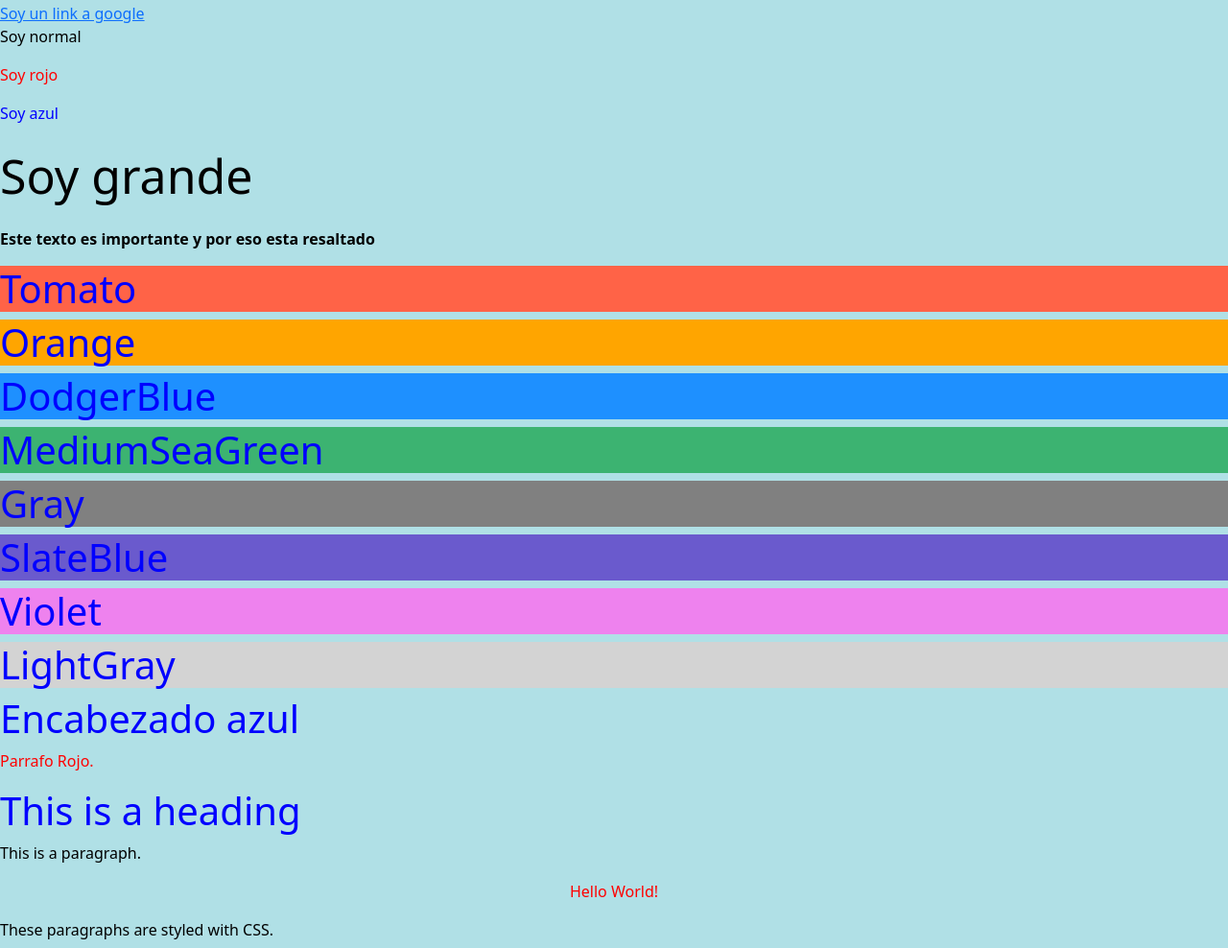
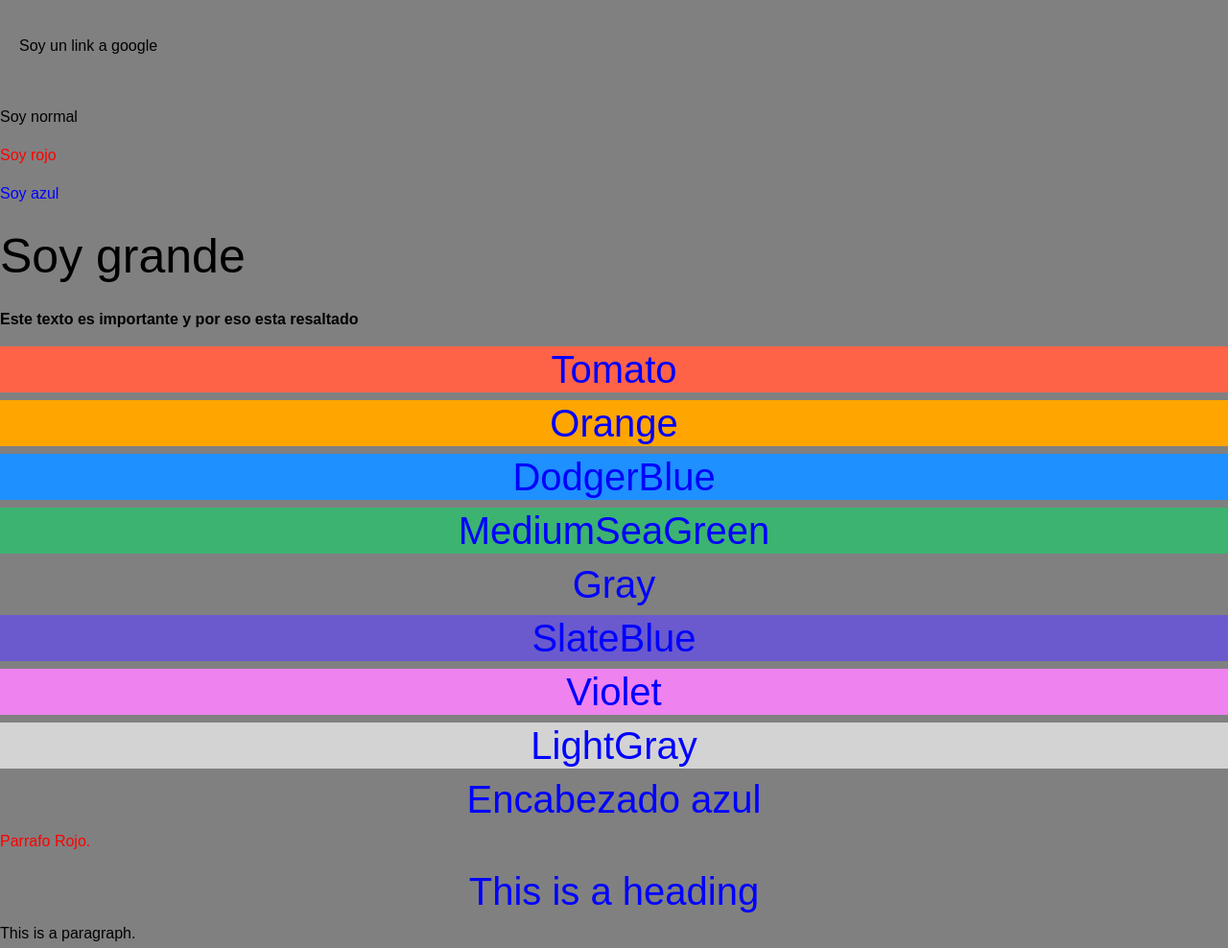
Before and after one commit to jesuschapulin/learnHTML, a plain HTML site: page index.html in a window 1280 px wide. Shown: the part 568-1556 px from the top of the page at 96% size. Drawn offline with nearby package versions, Linux system fonts and the light colour scheme.

Commit message:
Se agregó un archivo .css y se cambiaron algunos estilos

```diff
--- /dev/null
+++ b/estilos.css
@@ -0,0 +1,82 @@
+ #para1 {color: red;text-align: center;}
+body{background-color: gray; font-family: sans-serif;}
+h1{ color: blue;}
+p {color: black;}
+
+#parrafo-esp{
+    /*font-size: 1.5em;
+    font-weight: bold;*/
+    color: red;
+}
+
+
+#header-esp{
+    color: blue;
+}
+
+
+
+#Tomato{
+ background-color:Tomato;
+}
+
+#Orange{
+ background-color:Orange;
+}
+
+#DodgerBlue{
+ background-color:DodgerBlue;
+}
+
+#MediumSeaGreen{
+ background-color:MediumSeaGreen;
+}
+
+
+#Gray{
+ background-color:Gray;
+}
+
+
+#SlateBlue{
+ background-color:SlateBlue;
+}
+
+#Violet{
+    background-color:Violet;
+}
+
+#LightGray{
+    background-color:LightGray;
+
+}
+
+h1{
+    text-align: center;
+}
+
+div h2{
+    color: blue;
+}
+
+
+a, img{
+    display: block;
+}
+
+
+
+a{
+    margin: 50px 20px;
+    text-decoration: none;
+    color: black;
+}
+
+a:hover{
+    color: aqua;
+}
+
+img{
+    width: 70%
+    margin: auto;
+}
--- a/index.html
+++ b/index.html
@@ -7,6 +7,7 @@
     <script src="https://cdn.jsdelivr.net/npm/bootstrap@5.3.1/dist/js/bootstrap.bundle.min.js" integrity="sha384-HwwvtgBNo3bZJJLYd8oVXjrBZt8cqVSpeBNS5n7C8IVInixGAoxmnlMuBnhbgrkm" crossorigin="anonymous"></script>
     <script src="https://code.jquery.com/jquery-3.7.1.js" integrity="sha256-eKhayi8LEQwp4NKxN+CfCh+3qOVUtJn3QNZ0TciWLP4=" crossorigin="anonymous"></script>
     <title>Primeros pasos</title>
+    <link rel="stylesheet" href="estilos.css">
 </head>
 <body>
     <h1>Hola mundo</h1>
@@ -43,32 +44,26 @@
 
 <body>
 
-    <h1 style="background-color:Tomato;">Tomato</h1>
-    <h1 style="background-color:Orange;">Orange</h1>
-    <h1 style="background-color:DodgerBlue;">DodgerBlue</h1>
-    <h1 style="background-color:MediumSeaGreen;">MediumSeaGreen</h1>
-    <h1 style="background-color:Gray;">Gray</h1>
-    <h1 style="background-color:SlateBlue;">SlateBlue</h1>
-    <h1 style="background-color:Violet;">Violet</h1>
-    <h1 style="background-color:LightGray;">LightGray</h1>
+    <h1 id="Tomato">Tomato</h1>
+    <h1 id="Orange">Orange</h1>
+    <h1 id="DodgerBlue">DodgerBlue</h1>
+    <h1 id="MediumSeaGreen">MediumSeaGreen</h1>
+    <h1 id="Gray">Gray</h1>
+    <h1 id="SlateBlue">SlateBlue</h1>
+    <h1 id="Violet">Violet</h1>
+    <h1 id="LightGray">LightGray</h1>
 
 </body>
 
 <body>
 
-    <h1 style="color:blue;">Encabezado azul</h1>
+    <h1 id="header-esp">Encabezado azul</h1>
 
-    <p style="color:red;">Parrafo Rojo.</p>
+    <p id="parrafo-esp">Parrafo Rojo.</p>
 
 </body>
 
-<head>
-    <style>
-    body {background-color: powderblue;}
-    h1   {color: blue;}
-    p    {color: black;}
-    </style>
-</head>
+
 <body>
 
     <h1>This is a heading</h1>
@@ -77,15 +72,7 @@
 </body>
 
 <!-- aqui se estan intentando diferentes estilos de implementar un codigo en css-->
-<!-- a partir de aqui se ven mas a detalle los codigos en css-->
-<head>
-    <style>
-    #para1 {
-      color: red;
-      text-align: center;
-    }
-    </style>
-</head>
+<!-- a partir de aqui se ven mas a detalle los codigos en css--
 
 <body>
 
```
